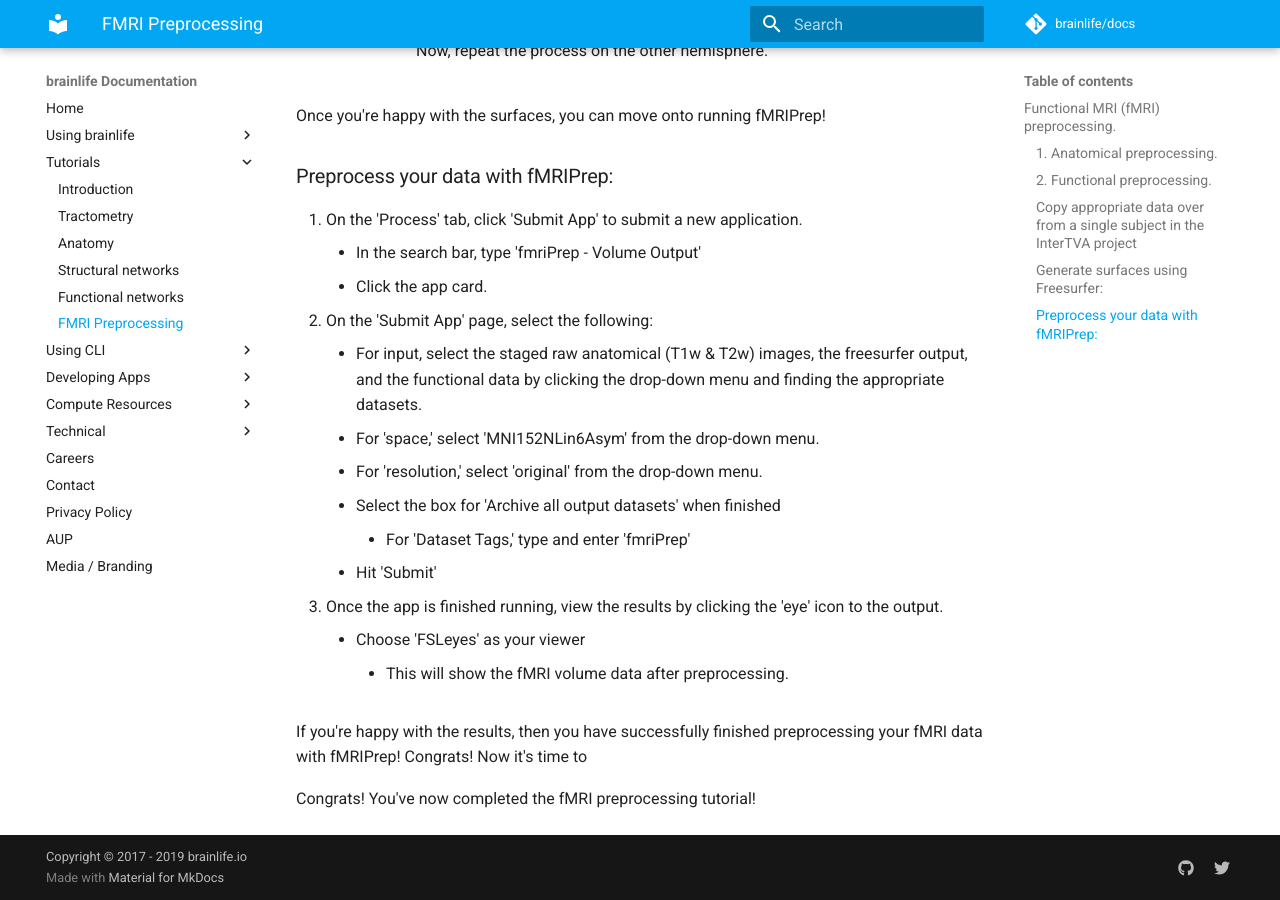
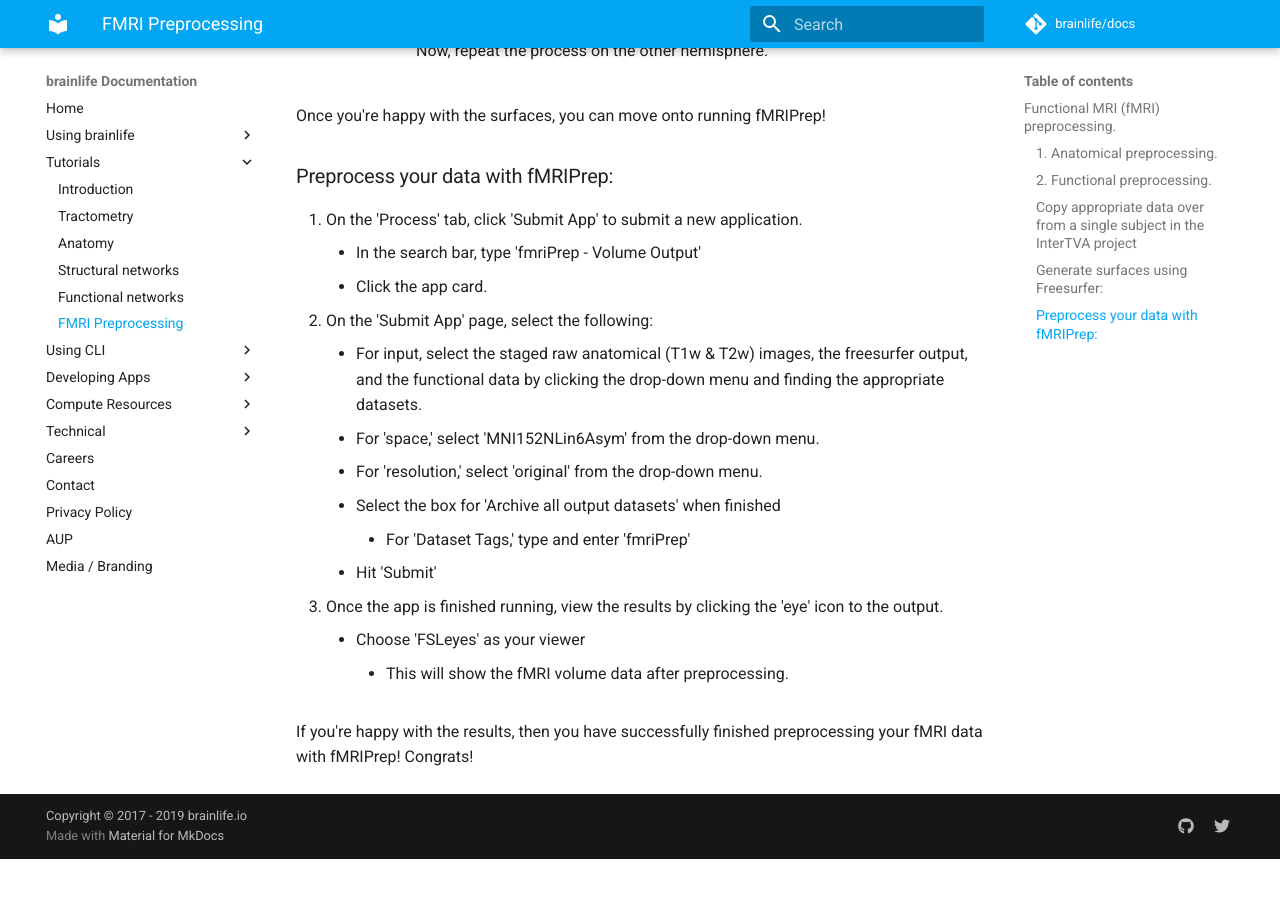
Before and after one commit to brainlife/docs, an MkDocs documentation site: the page built from docs/tutorial/fmri-preprocessing-tutorial.md, in a window 1280 px wide and 900 px high, scrolled down 4863 px. Built offline with MkDocs 1.6.1 and Material for MkDocs 9.7.7, drawn with Linux system fonts in a browser that asks for light colours; comment, search, counter and statistics services are not loaded; after the commit the page ends 5722 px from its top, so only the background shows below that.

Commit message:
Update fmri-preprocessing-tutorial.md

```diff
--- a/docs/tutorial/fmri-preprocessing-tutorial.md
+++ b/docs/tutorial/fmri-preprocessing-tutorial.md
@@ -122,7 +122,7 @@
     * Choose 'FSLeyes' as your viewer
         * This will show the fMRI volume data after preprocessing.
 
-If you're happy with the results, then you have successfully finished preprocessing your fMRI data with fMRIPrep! Congrats! Now it's time to
+If you're happy with the results, then you have successfully finished preprocessing your fMRI data with fMRIPrep! Congrats!
 
 <!---
 ### Map the Glasser 180-node atlas:
@@ -152,5 +152,3 @@
 
 Nice work! You've completed this tutorial. Now that the app is finished, you're ready to perform group analyses on your connectivity matrices!
 -->
-
-Congrats! You've now completed the fMRI preprocessing tutorial!
```
